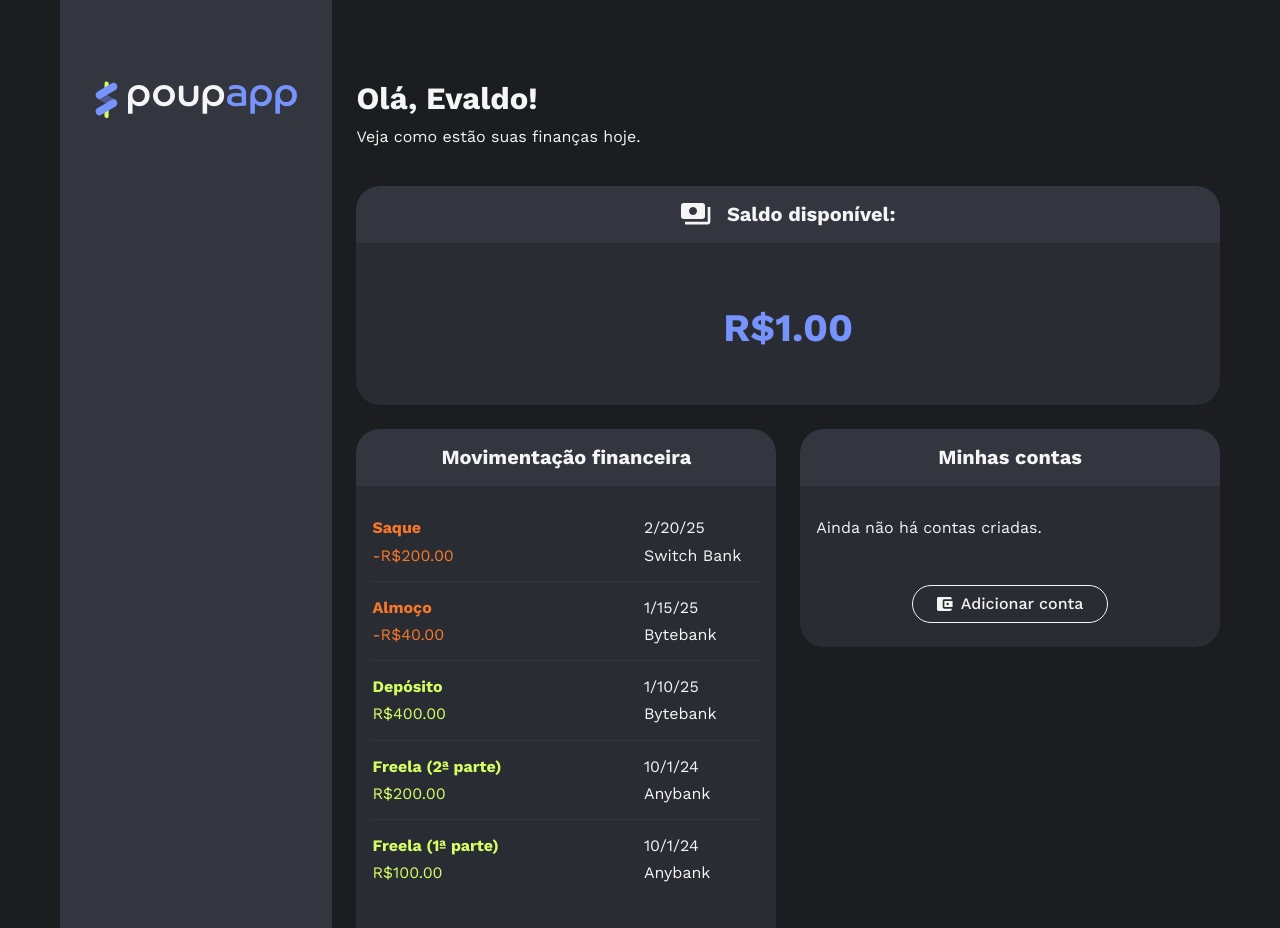
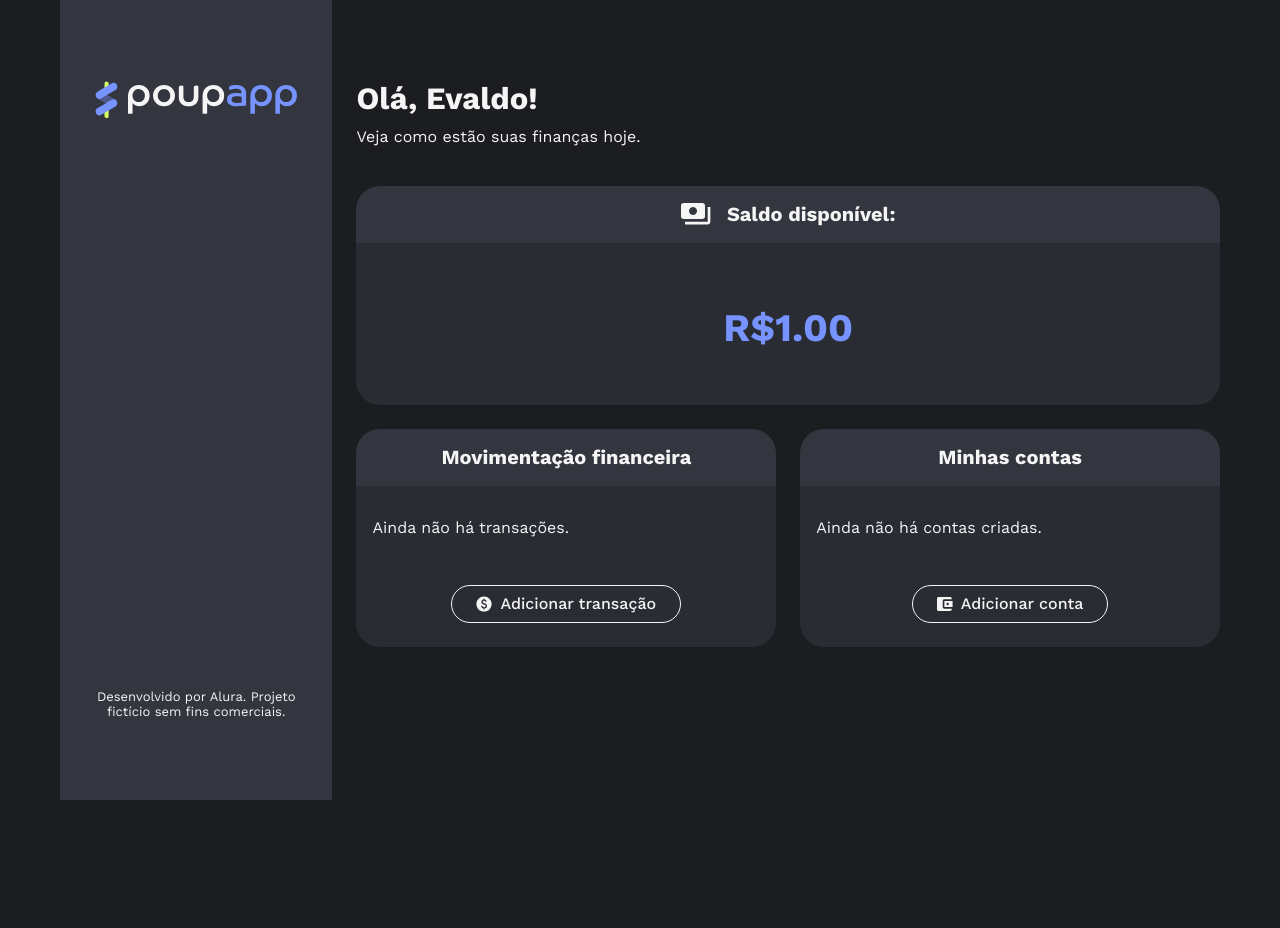
Before and after one commit to alexandre-costa-81/poupeapp, an Angular app: page / in a window 1280 px wide. Shown: the top 928 px of the page. After the commit the page ends 800 px from the top, so only its background shows below. Built offline with nearby package versions, Linux system fonts and the light colour scheme.

Commit message:
feat: initialize transacoes with an empty signal and update saldo calculation logic

```diff
--- a/src/app/area-financeira/area-financeira.component.ts
+++ b/src/app/area-financeira/area-financeira.component.ts
@@ -14,48 +14,7 @@ import { Transacao, TipoTransacao } from './compartilhados/transacao.model';
 export class AreaFinanceiraComponent {
   saldo = 1;
 
-  transacoes = signal<Transacao[]>([
-    {
-      id: '5',
-      nome: '',
-      tipo: TipoTransacao.SAQUE,
-      valor: 200,
-      data: new Date('2025-02-20T00:00'),
-      conta: 'Switch Bank'
-    },
-    {
-      id: '4',
-      nome: 'Almoço',
-      tipo: TipoTransacao.SAQUE,
-      valor: 40,
-      data: new Date('2025-01-15T00:00'),
-      conta: 'Bytebank'
-    },
-    {
-      id: '3',
-      nome: '',
-      tipo: TipoTransacao.DEPOSITO,
-      valor: 400,
-      data: new Date('2025-01-10T00:00'),
-      conta: 'Bytebank'
-    },
-    {
-      id: '2',
-      nome: 'Freela (2ª parte)',
-      tipo: TipoTransacao.DEPOSITO,
-      valor: 200,
-      data: new Date('2024-10-01T00:00'),
-      conta: 'Anybank'
-    },
-    {
-      id: '1',
-      nome: 'Freela (1ª parte)',
-      tipo: TipoTransacao.DEPOSITO,
-      valor: 100,
-      data: new Date('2024-10-01T00:00'),
-      conta: 'Anybank'
-    },
-  ]);
+  transacoes = signal<Transacao[]>([]);
 
   contasComSaldoInicial = signal<Conta[]>([]);
 
@@ -75,7 +34,23 @@ export class AreaFinanceiraComponent {
     this.contasComSaldoInicial.update((contas) => [...contas, conta]);
   }
 
-  calculaSaldoAtualizado(conta: Conta): number {
-    return conta.saldo + 20;
+  calculaSaldoAtualizado(contaInicial: Conta) {
+    const transacoesDaConta = this.transacoes().filter(transacao => {
+      return transacao.conta === contaInicial.nome;
+    });
+
+    const novoSaldo = transacoesDaConta.reduce((saldo, transacao) => {
+      switch (transacao.tipo) {
+        case TipoTransacao.DEPOSITO:
+          return saldo + transacao.valor;
+        case TipoTransacao.SAQUE:
+          return saldo - transacao.valor;
+        default:
+          transacao.tipo satisfies never;
+          throw new Error('Tipo de transação desconhecido: ' + transacao.tipo);
+      }
+    }, contaInicial.saldo);
+
+    return novoSaldo;
   }
 }
```
